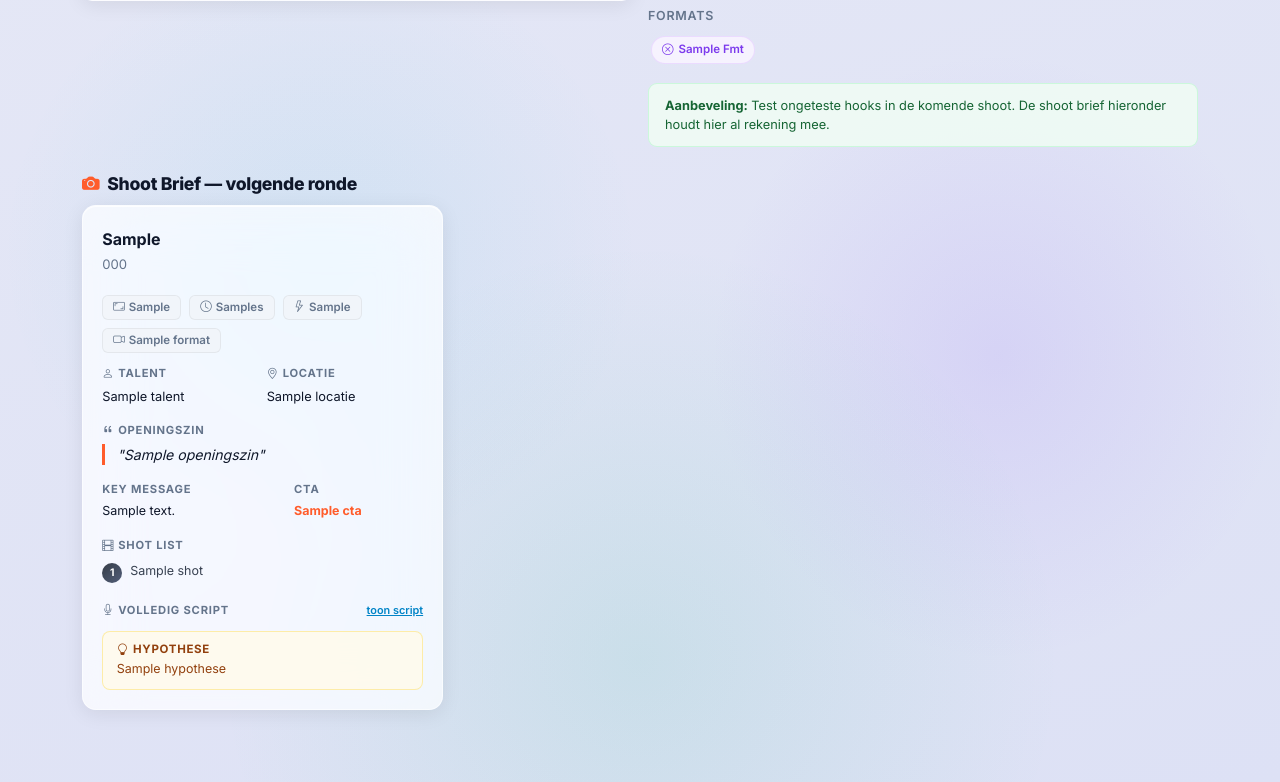
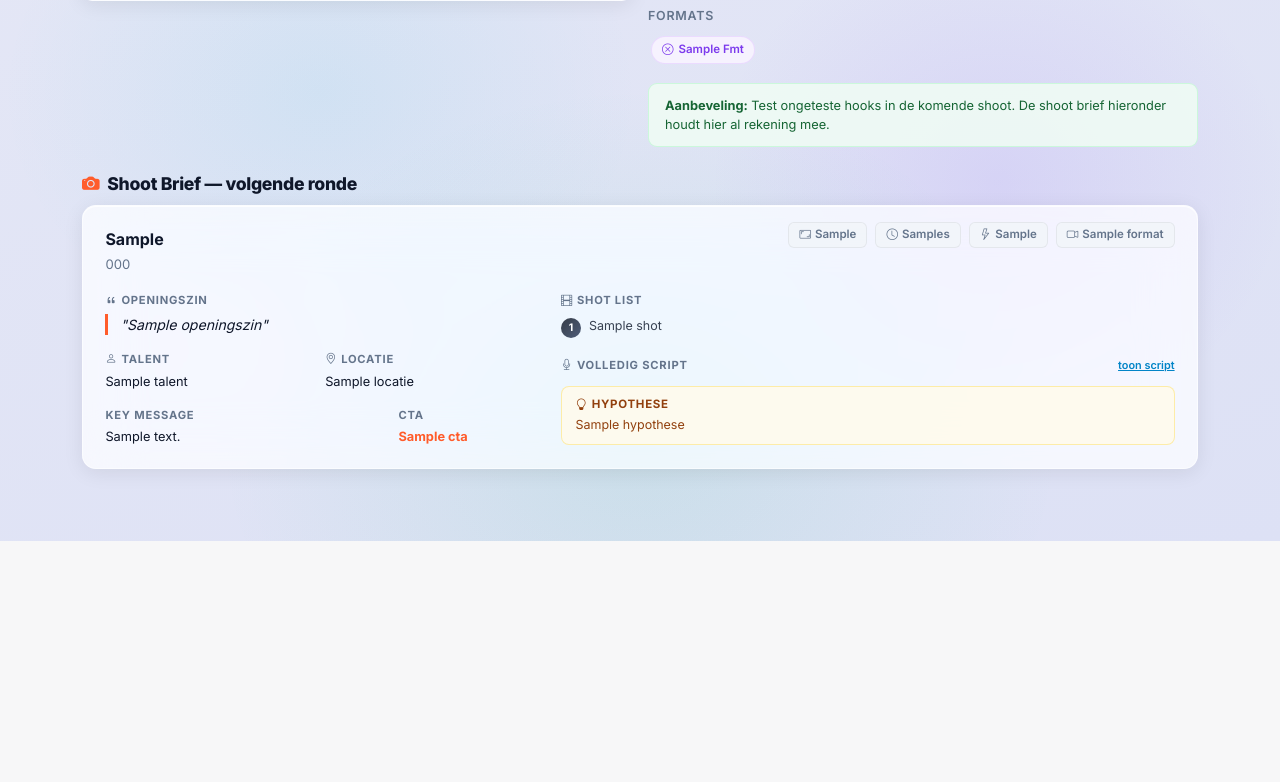
Before and after one commit to servicelinknavigator/meta_ads_automation, a Flask app: template templates/hooks.html in a window 1280 px wide. Shown: the part 738-1520 px from the top of the page. After the commit the page ends 1279 px from the top, so only its background shows below. Run offline with Flask 3, Linux system fonts and the light colour scheme; the template is opened without the code that fills it: most values are stand-ins (such as "Sample title", 1, 10 or a date in 2020); parts of the project's set-up code (start-up, migrations or seed data) failed here and were passed over; some libraries are stand-ins or nearby versions.

Commit message:
Fix: shoot brief kaarten verticaal + shoot 3 krijgt altijd uniek script
- hooks.html: shoot cards van col-lg-4 (3 naast elkaar) naar volledige breedte met 2-kolom binnenindeling (links: openingszin/talent/locatie/CTA, rechts: shot list/script/hypothese)
- shoot_brief.py: fallback gebruikt nu new_hook script-template voor shoot 3 zodat het niet identiek is aan shoot 1; AI-prompt krijgt expliciete instructie dat shoot 3 inhoudelijk anders moet zijn dan shoot 1

Co-Authored-By: Claude Sonnet 4.6 <noreply@anthropic.com>

```diff
--- a/core/shoot_brief.py
+++ b/core/shoot_brief.py
@@ -244,6 +244,8 @@ Shoots die je MOET opleveren:
 2. "new_hook" — ongeteste hook ({new_hook}), zelfde format als safe
 3. "format_test" — beste hook ({safe_hook}) in nieuw format ({test_format})
 
+KRITISCH: Het script van shoot 3 (format_test) MOET inhoudelijk anders zijn dan shoot 1. Dezelfde hook-strategie ({safe_hook}), maar een ander verhaal, andere openingszin, andere body. Pas de scriptopbouw aan op het format {test_format} — de stijl, vertelvorm en opbouw moeten aantoonbaar verschillen van shoot 1.
+
 Return ALLEEN dit JSON:
 {{
   "shoots": [
@@ -342,9 +344,10 @@ def _fallback_brief(
     cta = "Plan een gratis proefles" if is_leads else "Bestel nu"
     name = client_name or "ons"
 
-    def _base(shoot_type: str, hook: str, fmt: str, duur: int) -> dict:
-        script = _build_script(hook, cta, client_name)
-        opening = script[0]["tekst"] if script else _default_opening(hook)
+    def _base(shoot_type: str, hook: str, fmt: str, duur: int, script_hook: str | None = None) -> dict:
+        effective_hook = script_hook or hook
+        script = _build_script(effective_hook, cta, client_name)
+        opening = script[0]["tekst"] if script else _default_opening(effective_hook)
         return {
             "type": shoot_type,
             "naam_suggestie": f"{hook.replace('_', '-').title()} {fmt.replace('_', '-').title()} V1",
@@ -373,7 +376,7 @@ def _fallback_brief(
     return [
         _base("safe", safe_hook, safe_format, 30),
         _base("new_hook", new_hook, safe_format, 30),
-        _base("format_test", safe_hook, test_format, 45),
+        _base("format_test", safe_hook, test_format, 45, script_hook=new_hook),
     ]
 
 
--- a/templates/hooks.html
+++ b/templates/hooks.html
@@ -571,11 +571,12 @@
   </div>
 
   {% if shoot_brief %}
-  <div class="row g-3 mb-5">
+  <div class="d-flex flex-column gap-3 mb-5">
     {% for shoot in shoot_brief %}
-    <div class="col-lg-4">
     <div class="shoot-card shoot-type-{{ shoot.type }}">
-        <div class="shoot-header">
+      <!-- Card header row: label + name + specs -->
+      <div class="shoot-header d-flex align-items-start justify-content-between flex-wrap gap-2" style="padding:1rem 1.4rem .6rem;">
+        <div style="flex:1;min-width:0;">
           <div class="shoot-label {{ shoot.type }}">
             {% if shoot.type == 'safe' %}<i class="bi bi-shield-check me-1"></i>Shoot 1 — Safe{% endif %}
             {% if shoot.type == 'new_hook' %}<i class="bi bi-lightning me-1"></i>Shoot 2 — New Hook{% endif %}
@@ -584,37 +585,49 @@
           <div class="shoot-name">{{ shoot.naam_suggestie }}</div>
           <div class="shoot-concept">{{ shoot.concept }}</div>
         </div>
-        <div class="shoot-body">
-          <div class="shoot-spec-row">
+        <div class="shoot-spec-row" style="margin:0;flex-shrink:0;">
           <span class="spec-chip"><i class="bi bi-aspect-ratio"></i>{{ shoot.aspect_ratio }}</span>
           <span class="spec-chip"><i class="bi bi-clock"></i>{{ shoot.duur_seconden }}s</span>
           <span class="spec-chip"><i class="bi bi-lightning"></i>{{ shoot.hook_type.replace('_',' ') }}</span>
           <span class="spec-chip"><i class="bi bi-camera-video"></i>{{ shoot.format.replace('_',' ') }}</span>
         </div>
+      </div>
+
+      <!-- Card body: two-column layout -->
+      <div class="shoot-body" style="padding:.5rem 1.4rem 1.4rem;">
+        <div class="row g-4">
+          <!-- Left column: opening, key message, CTA, talent/locatie -->
+          <div class="col-lg-5">
+            <div class="shoot-section-label"><i class="bi bi-quote me-1"></i>Openingszin</div>
+            <div class="shoot-opening mb-3">"{{ shoot.openingszin }}"</div>
+
             <div class="row g-2 mb-3">
               <div class="col-6">
                 <div class="shoot-section-label"><i class="bi bi-person me-1"></i>Talent</div>
-              <div style="font-size:.8rem;color:#0f172a;">{{ shoot.talent }}</div>
+                <div style="font-size:.8rem;color:#0f172a;line-height:1.4;">{{ shoot.talent }}</div>
               </div>
               <div class="col-6">
                 <div class="shoot-section-label"><i class="bi bi-geo-alt me-1"></i>Locatie</div>
-              <div style="font-size:.8rem;color:#0f172a;">{{ shoot.locatie }}</div>
+                <div style="font-size:.8rem;color:#0f172a;line-height:1.4;">{{ shoot.locatie }}</div>
               </div>
             </div>
-          <div class="shoot-section-label"><i class="bi bi-quote me-1"></i>Openingszin</div>
-          <div class="shoot-opening mb-3">"{{ shoot.openingszin }}"</div>
-          <div class="row g-2 mb-3">
-            <div class="col-7">
+
+            <div class="row g-2">
+              <div class="col-8">
                 <div class="shoot-section-label">Key Message</div>
-              <div style="font-size:.78rem;color:#0f172a;">{{ shoot.key_message }}</div>
+                <div style="font-size:.8rem;color:#0f172a;line-height:1.4;">{{ shoot.key_message }}</div>
               </div>
-            <div class="col-5">
+              <div class="col-4">
                 <div class="shoot-section-label">CTA</div>
-              <div style="font-size:.78rem;font-weight:700;color:#ff5c2b;">{{ shoot.cta }}</div>
+                <div style="font-size:.8rem;font-weight:700;color:#ff5c2b;line-height:1.4;">{{ shoot.cta }}</div>
               </div>
             </div>
+          </div>
+
+          <!-- Right column: shot list + script + hypothesis -->
+          <div class="col-lg-7">
             <div class="shoot-section-label"><i class="bi bi-film me-1"></i>Shot list</div>
-          <ul class="shot-list mb-0">
+            <ul class="shot-list mb-3">
               {% for shot in shoot.shots %}
               <li>
                 <span class="shot-num">{{ loop.index }}</span>
@@ -622,12 +635,13 @@
               </li>
               {% endfor %}
             </ul>
+
             {% if shoot.script %}
-          <div class="mt-3 mb-1 d-flex align-items-center justify-content-between">
+            <div class="mb-1 d-flex align-items-center justify-content-between">
               <div class="shoot-section-label mb-0"><i class="bi bi-mic me-1"></i>Volledig script</div>
               <button class="btn-script-toggle" onclick="toggleScript('script-{{ loop.index }}')">toon script</button>
             </div>
-          <div class="script-block d-none" id="script-{{ loop.index }}">
+            <div class="script-block d-none mb-3" id="script-{{ loop.index }}">
               {% for line in shoot.script %}
               <div class="script-line">
                 <span class="script-time">{{ line.time }}</span>
@@ -636,9 +650,11 @@
               {% endfor %}
             </div>
             {% endif %}
+
             <div class="hyp-box">
               <strong><i class="bi bi-lightbulb me-1"></i>Hypothese</strong>
               {{ shoot.hypothese }}
+            </div>
           </div>
         </div>
       </div>
```
Lines whose indentation alone changed are shown as unchanged.
